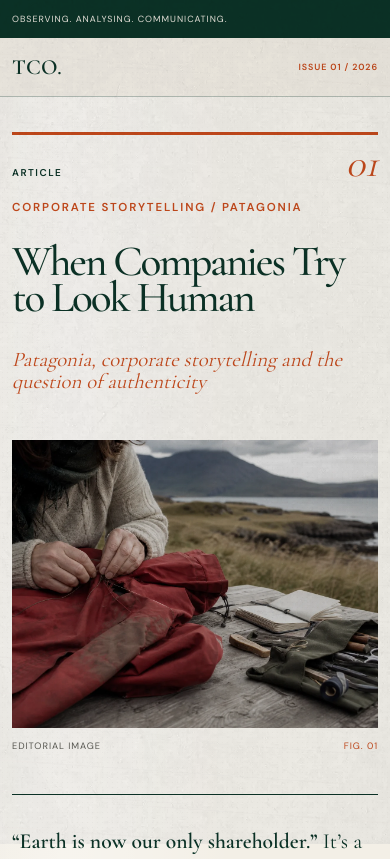
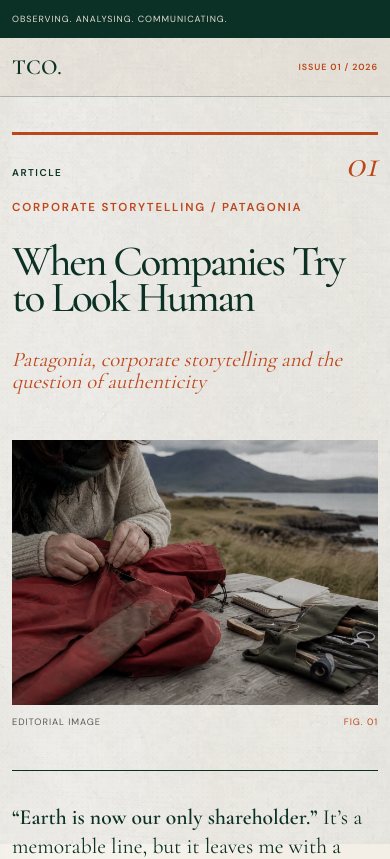
Before and after one commit to SleepingHBD/dinieazfiemcpp, a Next.js app: page /blog/patagonia-corporate-storytelling in a window 390 px wide. Shown: the top 859 px of the page. Built offline with nearby package versions, Linux system fonts and the light colour scheme.

Commit message:
Reduce article image sizes

```diff
--- a/src/app/globals.css
+++ b/src/app/globals.css
@@ -320,11 +320,11 @@
 .field-label span { display: block; margin-bottom: .6rem; color: var(--green); font-family: var(--sans); font-size: .62rem; font-style: normal; font-weight: 600; letter-spacing: .15em; text-transform: uppercase; }
 .article-hero h1 { margin: .4rem 0 0; max-width: 980px; color: var(--green); font-family: var(--serif); font-size: clamp(3.2rem, 6vw, 6.8rem); font-weight: 500; line-height: .84; letter-spacing: -.05em; }
 .article-hero__subtitle { margin: .9rem 0 1.2rem; color: var(--rust); font-family: var(--serif); font-size: clamp(1.3rem, 2vw, 2.15rem); font-style: italic; line-height: 1.05; }
-.article-hero__media { position: relative; padding-bottom: 2.75rem; }
-.article-hero__image { position: relative; height: min(52vw, 560px); overflow: hidden; background: var(--paper-deep); }
+.article-hero__media { position: relative; max-width: 1040px; padding-bottom: 2.75rem; }
+.article-hero__image { position: relative; height: min(40vw, 440px); overflow: hidden; background: var(--paper-deep); }
 .article-hero__image img { object-fit: cover; filter: saturate(.82) contrast(1.05); }
 .article-hero--memo .article-hero__image { width: 82%; margin-left: auto; }
-.article-hero--report .article-hero__image { height: min(48vw, 520px); }
+.article-hero--report .article-hero__image { height: min(38vw, 420px); }
 .article-hero__caption { display: flex; justify-content: space-between; margin: .65rem 0 0; color: #5c5c55; font-size: .58rem; letter-spacing: .1em; text-transform: uppercase; }
 .article-hero__caption span { color: var(--rust); }
 .article-hero__note { position: absolute; z-index: 2; right: 2%; top: -2rem; max-width: 200px; margin: 0; padding: .7rem .85rem; background: var(--highlight); color: var(--green); font-family: var(--hand); font-size: 1.1rem; line-height: 1; transform: rotate(3deg); }
@@ -531,7 +531,7 @@
   .article-hero__heading { grid-template-columns: 1fr; padding-bottom: 1.75rem; }
   .field-label { grid-row: auto; display: flex; align-items: baseline; justify-content: space-between; font-size: 2.5rem; }
   .field-label span { margin: 0; }
-  .article-hero__image, .article-hero--report .article-hero__image { height: min(74vw, 360px); min-height: 280px; }
+  .article-hero__image, .article-hero--report .article-hero__image { height: min(68vw, 320px); min-height: 220px; }
   .article-hero--memo .article-hero__image { width: 100%; }
   .article-hero__note { display: none; }
   .article-section { padding-block: 4.5rem; }
```
